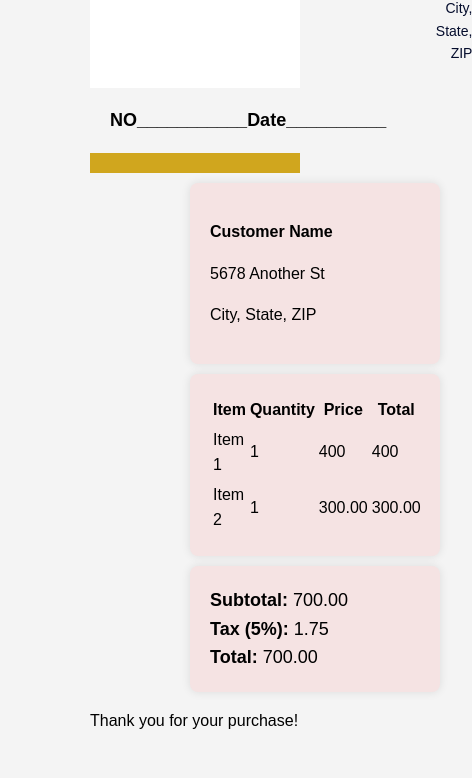
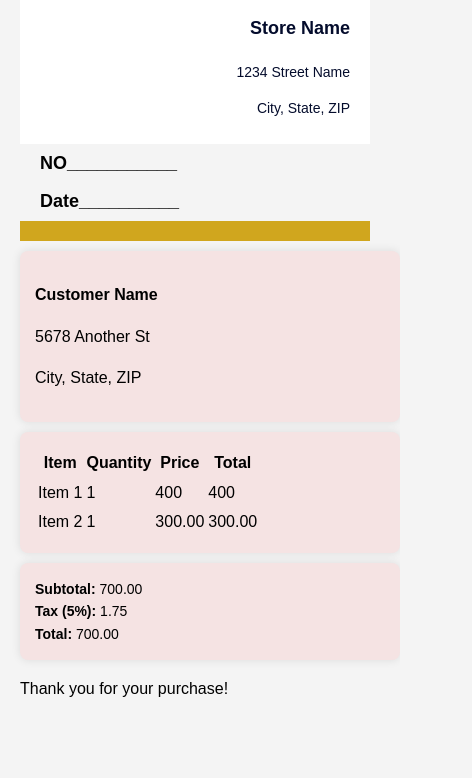
Before and after one commit to nehapansare/icp8.0-css-ass-21, a plain HTML site: page index.html in a window 390 px wide. Shown: the part 266-1044 px from the top of the page, 472 px wide, since content can reach past the window. After the commit the page ends 1001 px from the top, so only its background shows below. Drawn offline with Linux system fonts and the light colour scheme.

Commit message:
respone added

```diff
--- a/index.html
+++ b/index.html
@@ -18,9 +18,9 @@
             <p class="title-name">MONEY RECEIPT</p>
         </div>
         <div class="address">
-            <p class="address-name"><b>Store Name</b><p>
+            <p class="address-name"><b>Store Name</b></p>
             <p>1234 Street Name</p>
-            <p>City, State, ZIP</p></p>
+            <p>City, State, ZIP</p>
         </div>
     </div>
     <div class="nav-bar2">
@@ -28,13 +28,8 @@
             <p><b>NO___________</b></p>
             <p><b>Date__________</b></p>
         </div>
-
     </div>
-    <div class="line">
-
-
-    </div>
-
+    <div class="line"></div>
     <section class="customer-info">
         <p><strong>Customer Name</strong></p>
         <p>5678 Another St</p>
@@ -74,8 +69,5 @@
     <footer class="receipt-footer">
         <p>Thank you for your purchase!</p>
     </footer>
-</div>
-
-
 </body>
 </html>
--- a/style.css
+++ b/style.css
@@ -1,13 +1,11 @@
-
-
 /* Apply basic styles to the body */
 body {
-    font-family: Arial;
+    font-family: Arial, sans-serif;
     line-height: 1.6;
     background-color: #f4f4f4;
     padding: 20px;
     margin-left: 70px;
-    margin-right:70px ;
+    margin-right: 70px;
 }
 
 /* Styles for the upper navigation bar */
@@ -24,8 +22,8 @@ body {
     justify-content: space-between;
     align-items: center;
     background-color: #fff;
-
     padding: 10px 20px;
+    flex-wrap: wrap;
 }
 
 /* Styles for the logo section */
@@ -56,16 +54,19 @@ body {
     font-size: 14px;
     color: #040c2c;
 }
-.address-name{
+
+.address-name {
     font-size: 20px;
 }
-.line{
+
+.line {
     background-color: #d0a61e;
     color: #fff;
     padding: 10px;
     text-align: center;
 }
-.NO{
+
+.NO {
     font-size: 18px;
     margin-left: 20px;
     margin-right: 20px;
@@ -73,22 +74,72 @@ body {
     justify-content: space-between;
 }
 
-.customer-info, .items, .totals{
+.customer-info, .items, .totals {
     background: #f5e3e3;
     border-radius: 8px;
     box-shadow: 0 0 10px rgba(0, 0, 0, 0.1);
     padding: 20px;
     max-width: 600px;
     width: 100%;
-    margin: 10px;
-    margin-left: 100px;
+    margin: 10px auto;
 }
 
 .receipt-header {
     text-align: center;
     margin-bottom: 0px;
 }
+
 .totals p {
     margin: 0;
     font-size: 18px;
 }
+
+/* Responsive Styles */
+@media (max-width: 768px) {
+    body {
+        padding: 10px;
+        margin-left: 10px;
+        margin-right: 10px;
+    }
+
+    .nav-bar {
+        flex-direction: column;
+        text-align: center;
+    }
+
+    .logo, .title, .address {
+        flex: none;
+        width: 100%;
+    }
+
+    .NO {
+        flex-direction: column;
+        align-items: flex-start;
+    }
+
+    .totals p {
+        font-size: 16px;
+    }
+
+    .customer-info, .items, .totals {
+        padding: 15px;
+    }
+}
+
+@media (max-width: 480px) {
+    .title-name {
+        font-size: 24px;
+    }
+
+    .address-name {
+        font-size: 18px;
+    }
+
+    .totals p {
+        font-size: 14px;
+    }
+
+    .NO p {
+        margin: 5px 0;
+    }
+}
```
